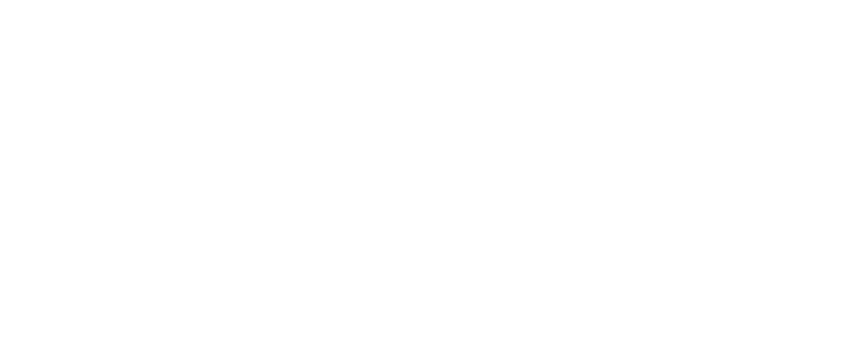
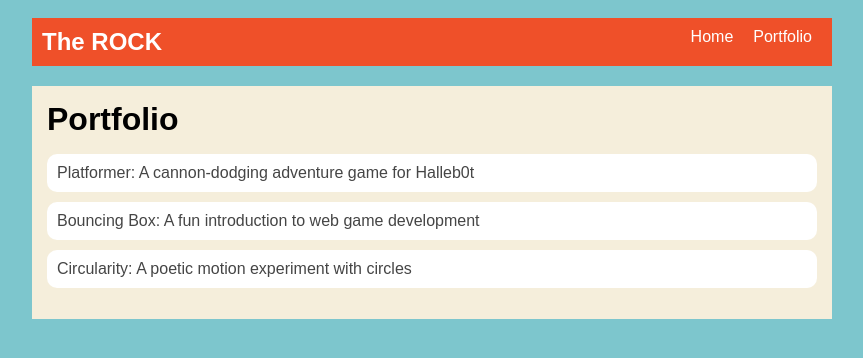
Before and after one commit to SamiHindi609/SamiHindi609.github.io, a plain HTML site: page portfolio.html in a window 1280 px wide. Shown: the whole page, without its empty margins (208-1071 px from the left). Drawn offline with Linux system fonts and the light colour scheme.

Commit message:
add index.html and css files

```diff
--- a/portfolio.html
+++ b/portfolio.html
@@ -0,0 +1,47 @@
+<!DOCTYPE html>
+<html>
+  <head>
+    <title>ABUSOMRA</title>
+    <link rel="stylesheet" href="style.css" />
+  </head>
+
+  <body>
+    <!-- All content goes here -->
+    <div id="all-contents">
+      <nav>
+        <h1>The ROCK</h1>
+        <ul id="nav-ul">
+          <li class="nav-li">
+            <a href="index.html">Home</a>
+          </li>
+          <li class="nav-li">
+            <a href="portfolio.html">Portfolio</a>
+          </li>
+        </ul>
+      </nav>
+
+      <main>
+        <div class="content">
+          <h1>Portfolio</h1>
+          <ul id="portfolio">
+            <li>
+              <a href="fsd-projects/platformer/"
+                >Platformer: A cannon-dodging adventure game for Halleb0t</a
+              >
+            </li>
+            <li>
+              <a href="fsd-projects/bouncing-box/"
+                >Bouncing Box: A fun introduction to web game development</a
+              >
+            </li>
+            <li>
+              <a href="fsd-projects/circularity/"
+                >Circularity: A poetic motion experiment with circles</a
+              >
+            </li>
+          </ul>
+        </div>
+      </main>
+    </div>
+  </body>
+</html>
--- a/style.css
+++ b/style.css
@@ -75,3 +75,28 @@ main {
 h2, h3 {
     margin: 0px;
 }
+/* Portfolio styles */
+.content h1 {
+    color: black;
+  }
+
+  #portfolio {
+    list-style-type: none;
+    padding-left: 0;
+  }
+
+  #portfolio li {
+    background: #fff;
+    padding: 10px;
+    border-radius: 10px;
+    margin-bottom: 10px;
+  }
+
+  #portfolio li:hover {
+    background: #eee;
+  }
+
+  #portfolio a {
+    text-decoration: none;
+    color: #454545;
+  }
```
